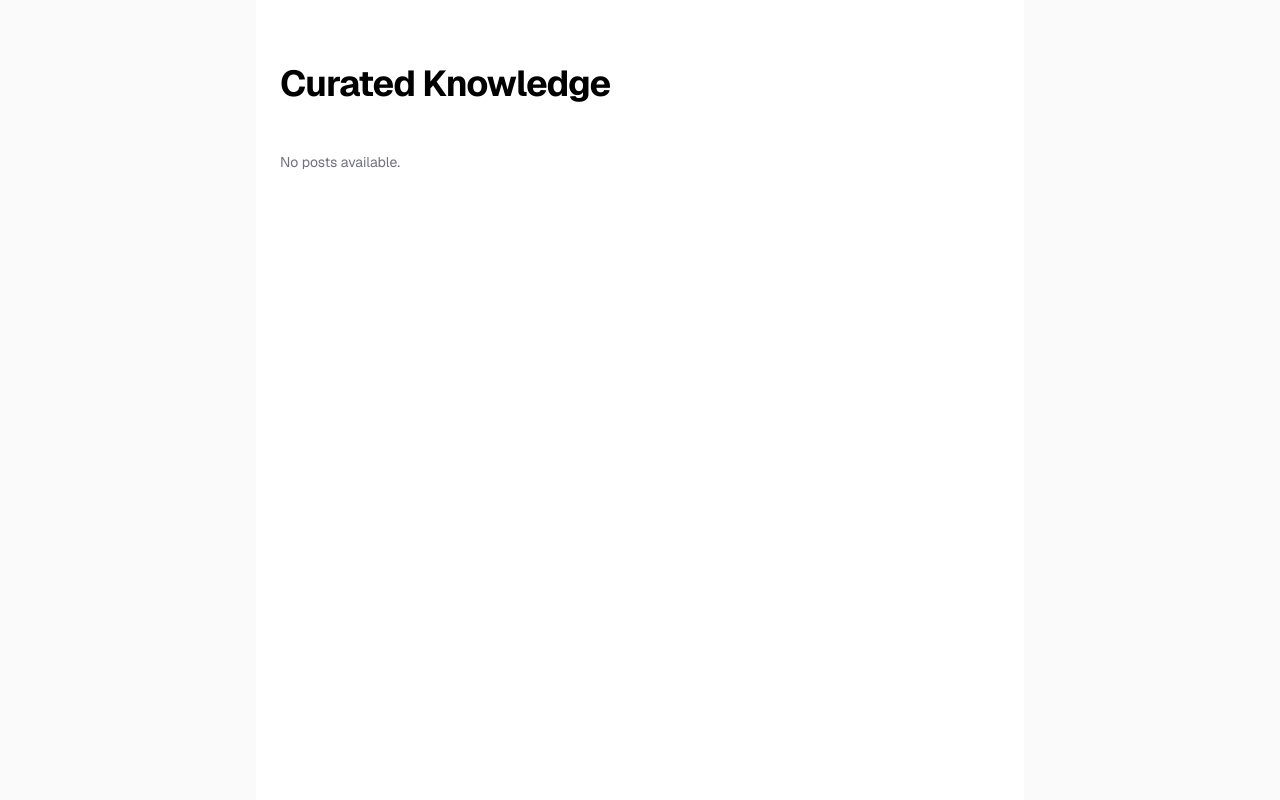
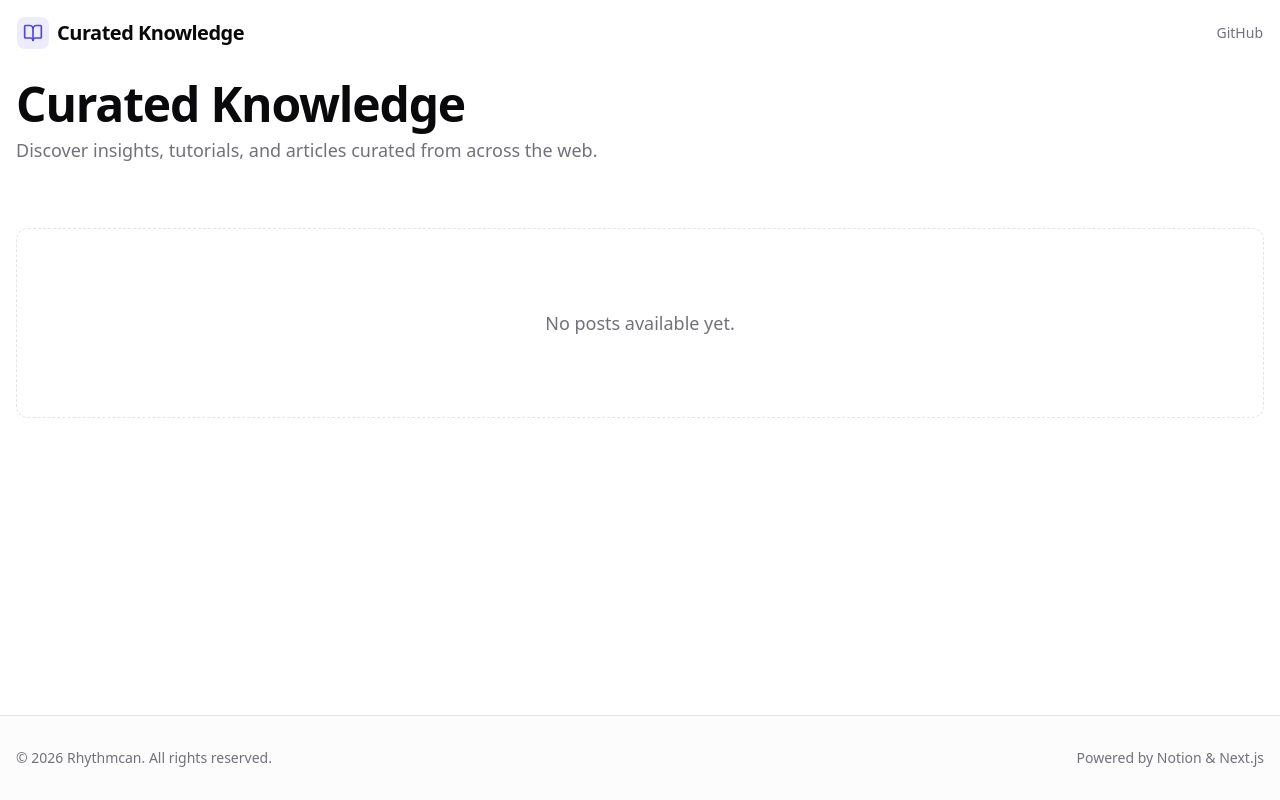
Before and after one commit to becky3/knowledge-ingest-pipeline, a Next.js app in the folder knowledge-site/: page / in a window 1280 px wide. Built offline with nearby package versions, Linux system fonts and the light colour scheme.

Commit message:
feat: establish initial Next.js knowledge site structure, core UI components, global styling, and utility functions.

```diff
--- a/knowledge-site/app/globals.css
+++ b/knowledge-site/app/globals.css
@@ -1,26 +1,79 @@
 @import "tailwindcss";
 
+@theme {
+  --color-background: var(--background);
+  --color-foreground: var(--foreground);
+
+  --color-primary: var(--primary);
+  --color-primary-foreground: var(--primary-foreground);
+
+  --color-muted: var(--muted);
+  --color-muted-foreground: var(--muted-foreground);
+
+  --color-card: var(--card);
+  --color-card-foreground: var(--card-foreground);
+
+  --color-border: var(--border);
+
+  --font-sans: var(--font-geist-sans), ui-sans-serif, system-ui, sans-serif;
+  --font-mono: var(--font-geist-mono), ui-monospace, SFMono-Regular, monospace;
+}
+
+/*
+  Premium Design System Variables
+  Palette: Zinc (Neutral) + Indigo (Accent)
+*/
 :root {
   --background: #ffffff;
-  --foreground: #171717;
-}
+  --foreground: #09090b; /* Zinc 950 */
 
-@theme inline {
-  --color-background: var(--background);
-  --color-foreground: var(--foreground);
-  --font-sans: var(--font-geist-sans);
-  --font-mono: var(--font-geist-mono);
+  --primary: #4f46e5; /* Indigo 600 */
+  --primary-foreground: #ffffff;
+
+  --muted: #f4f4f5; /* Zinc 100 */
+  --muted-foreground: #71717a; /* Zinc 500 */
+
+  --card: #ffffff;
+  --card-foreground: #09090b;
+
+  --border: #e4e4e7; /* Zinc 200 */
 }
 
 @media (prefers-color-scheme: dark) {
   :root {
-    --background: #0a0a0a;
-    --foreground: #ededed;
+    --background: #09090b; /* Zinc 950 */
+    --foreground: #fafafa; /* Zinc 50 */
+
+    --primary: #6366f1; /* Indigo 500 */
+    --primary-foreground: #ffffff;
+
+    --muted: #27272a; /* Zinc 800 */
+    --muted-foreground: #a1a1aa; /* Zinc 400 */
+
+    --card: #18181b; /* Zinc 900 */
+    --card-foreground: #fafafa;
+
+    --border: #27272a; /* Zinc 800 */
   }
 }
 
+/* Global Reset & Base Styles */
 body {
-  background: var(--background);
+  background-color: var(--background);
   color: var(--foreground);
-  font-family: var(--font-sans), Arial, Helvetica, sans-serif;
+  font-family: var(--font-sans);
+  -webkit-font-smoothing: antialiased;
+  -moz-osx-font-smoothing: grayscale;
 }
+
+/* Custom Utilities */
+@layer utilities {
+  .text-balance {
+    text-wrap: balance;
+  }
+
+  /* Glassmorphism utility */
+  .glass {
+    @apply bg-white/70 dark:bg-black/70 backdrop-blur-md border border-white/20 dark:border-white/10;
+  }
+}
--- a/knowledge-site/app/layout.tsx
+++ b/knowledge-site/app/layout.tsx
@@ -1,6 +1,8 @@
 import type { Metadata } from "next";
 import { Geist, Geist_Mono } from "next/font/google";
 import "./globals.css";
+import { Header } from "@/components/Header";
+import { Footer } from "@/components/Footer";
 
 const geistSans = Geist({
   variable: "--font-geist-sans",
@@ -25,9 +27,13 @@ export default function RootLayout({
   return (
     <html lang="en">
       <body
-        className={`${geistSans.variable} ${geistMono.variable} antialiased`}
+        className={`${geistSans.variable} ${geistMono.variable} antialiased min-h-screen flex flex-col bg-background text-foreground selection:bg-primary/20`}
       >
-        {children}
+        <Header />
+        <main className="flex-1 flex flex-col">
+          {children}
+        </main>
+        <Footer />
       </body>
     </html>
   );
--- a/knowledge-site/app/page.tsx
+++ b/knowledge-site/app/page.tsx
@@ -1,5 +1,6 @@
 
 import { getDatabase } from "../lib/notion";
+import { ArticleCard } from "@/components/ArticleCard";
 
 interface NotionPost {
   id: string;
@@ -21,64 +22,54 @@ export default async function Home() {
   }
 
   return (
-    <div className="flex min-h-screen items-center justify-center bg-zinc-50 font-sans dark:bg-black">
-      <main className="flex min-h-screen w-full max-w-3xl flex-col items-center justify-start py-16 px-6 bg-white dark:bg-black sm:items-start">
-        <h1 className="text-4xl font-bold mb-12 text-black dark:text-zinc-50 tracking-tight self-start">
-          Curated Knowledge
-        </h1>
-        <div className="flex flex-col items-center gap-6 text-center sm:items-start sm:text-left w-full">
-          {posts.length === 0 ? (
-            <p className="text-zinc-500 text-sm">No posts available.</p>
-          ) : (
-            posts.map((post) => {
-              // "Published" is a date property based on main.py analysis
+    <div className="flex-1 w-full bg-background">
+      <section className="container mx-auto px-4 py-12 md:py-20 max-w-7xl">
+        <div className="flex flex-col gap-2 mb-12 sm:mb-16">
+          <h1 className="text-4xl md:text-5xl font-bold tracking-tight text-foreground text-balance">
+            Curated Knowledge
+          </h1>
+          <p className="text-lg text-muted-foreground max-w-2xl text-balance">
+            Discover insights, tutorials, and articles curated from across the web.
+          </p>
+        </div>
+
+        {posts.length === 0 ? (
+          <div className="flex flex-col items-center justify-center py-20 text-center border border-dashed border-border rounded-xl bg-card/50">
+            <p className="text-muted-foreground text-lg">No posts available yet.</p>
+          </div>
+        ) : (
+          <div className="grid grid-cols-1 md:grid-cols-2 lg:grid-cols-3 gap-6 md:gap-8">
+            {posts.map((post) => {
               const dateStr = post.properties.Published?.date?.start;
               const date = dateStr
-                ? new Date(dateStr).toLocaleDateString("ja-JP")
-                : "";
+                ? new Date(dateStr).toLocaleDateString("ja-JP", {
+                  year: "numeric",
+                  month: "long",
+                  day: "numeric",
+                })
+                : "Unknown Date";
 
               const title =
                 post.properties.Title?.title?.[0]?.plain_text || "No Title";
               const originalUrl = post.properties.URL?.url || "#";
               const summary =
-                post.properties.Summary?.rich_text ||
-                [];
+                post.properties.Summary?.rich_text
+                  ?.map((t: { plain_text: string }) => t.plain_text)
+                  .join("") || "";
 
               return (
-                <div
+                <ArticleCard
                   key={post.id}
-                  className="w-full p-6 border border-zinc-200 dark:border-zinc-800 rounded-lg hover:bg-zinc-50 dark:hover:bg-zinc-900 transition-colors"
-                >
-                  <a
-                    href={originalUrl}
-                    target="_blank"
-                    rel="noopener noreferrer"
-                    className="block mb-2 group"
-                  >
-                    <h2 className="text-2xl font-semibold text-black dark:text-zinc-50 group-hover:underline">
-                      {title}
-                    </h2>
-                    <span className="sr-only">(opens in a new tab)</span>
-                    <p className="text-zinc-500 text-sm mt-1">{date}</p>
-                  </a>
-
-                  {/* Summary Rendering */}
-                  {summary.length > 0 && (
-                    <div className="text-zinc-700 dark:text-zinc-300 leading-relaxed text-sm lg:text-base">
-                      <p>
-                        {summary.map((text: { plain_text: string }) => text.plain_text).join("")}
-                      </p>
-                    </div>
-                  )}
-                </div>
+                  title={title}
+                  summary={summary}
+                  date={date}
+                  url={originalUrl}
+                />
               );
-            })
-          )}
-        </div>
-
-
-
-      </main>
+            })}
+          </div>
+        )}
+      </section>
     </div>
   );
 }
--- /dev/null
+++ b/knowledge-site/components/ArticleCard.tsx
@@ -0,0 +1,51 @@
+import { Calendar, ExternalLink, ArrowRight } from "lucide-react";
+import { cn } from "@/lib/utils"; // We might need to create this if it doesn't exist, checking next.
+
+interface ArticleCardProps {
+    title: string;
+    summary: string;
+    date: string;
+    url: string;
+    className?: string;
+}
+
+export function ArticleCard({ title, summary, date, url, className }: ArticleCardProps) {
+    return (
+        <a
+            href={url}
+            target="_blank"
+            rel="noopener noreferrer"
+            className={cn(
+                "group relative flex flex-col p-6 rounded-2xl border border-border bg-card transition-all duration-300",
+                "hover:shadow-lg hover:shadow-primary/5 hover:-translate-y-1 hover:border-primary/20",
+                className
+            )}
+        >
+            <div className="flex flex-col flex-grow gap-4">
+                {/* Metadata */}
+                <div className="flex items-center gap-2 text-xs font-medium text-muted-foreground">
+                    <Calendar className="w-3.5 h-3.5" />
+                    <time dateTime={date}>{date}</time>
+                </div>
+
+                {/* Title */}
+                <h3 className="text-xl font-bold leading-tight tracking-tight text-card-foreground group-hover:text-primary transition-colors">
+                    {title}
+                </h3>
+
+                {/* Summary */}
+                <p className="text-sm text-muted-foreground leading-relaxed line-clamp-3">
+                    {summary}
+                </p>
+            </div>
+
+            {/* Footer/Action */}
+            <div className="mt-6 flex items-center justify-between pt-4 border-t border-border/50">
+                <span className="text-xs font-medium text-primary opacity-0 -translate-x-2 transition-all duration-300 group-hover:opacity-100 group-hover:translate-x-0 flex items-center gap-1">
+                    Read Article <ArrowRight className="w-3.5 h-3.5" />
+                </span>
+                <ExternalLink className="w-4 h-4 text-muted-foreground group-hover:text-primary transition-colors" />
+            </div>
+        </a>
+    );
+}
--- /dev/null
+++ b/knowledge-site/components/Footer.tsx
@@ -0,0 +1,10 @@
+export function Footer() {
+    return (
+        <footer className="border-t border-border mt-auto bg-muted/30">
+            <div className="container mx-auto px-4 py-8 flex flex-col md:flex-row items-center justify-between gap-4 text-sm text-muted-foreground">
+                <p>© {new Date().getFullYear()} Rhythmcan. All rights reserved.</p>
+                <p>Powered by Notion & Next.js</p>
+            </div>
+        </footer>
+    );
+}
--- /dev/null
+++ b/knowledge-site/components/Header.tsx
@@ -0,0 +1,31 @@
+import Link from "next/link";
+import { BookOpen } from "lucide-react";
+
+export function Header() {
+    return (
+        <header className="fixed top-0 left-0 right-0 z-50 border-b border-white/10 glass">
+            <div className="container mx-auto px-4 h-16 flex items-center justify-between">
+                <Link
+                    href="/"
+                    className="flex items-center gap-2 text-xl font-bold tracking-tight hover:opacity-80 transition-opacity"
+                >
+                    <div className="p-1.5 bg-primary/10 rounded-lg text-primary">
+                        <BookOpen className="w-5 h-5" />
+                    </div>
+                    <span>Curated Knowledge</span>
+                </Link>
+
+                <div className="flex items-center gap-4">
+                    <a
+                        href="https://github.com/becky3/knowledge-ingest-pipeline"
+                        target="_blank"
+                        rel="noopener noreferrer"
+                        className="text-sm font-medium text-muted-foreground hover:text-foreground transition-colors"
+                    >
+                        GitHub
+                    </a>
+                </div>
+            </div>
+        </header>
+    );
+}
--- /dev/null
+++ b/knowledge-site/lib/utils.ts
@@ -0,0 +1,6 @@
+import { type ClassValue, clsx } from "clsx";
+import { twMerge } from "tailwind-merge";
+
+export function cn(...inputs: ClassValue[]) {
+    return twMerge(clsx(inputs));
+}
```
Also changed, not shown: 1 other file (tests, documents, lock files or other folders).
